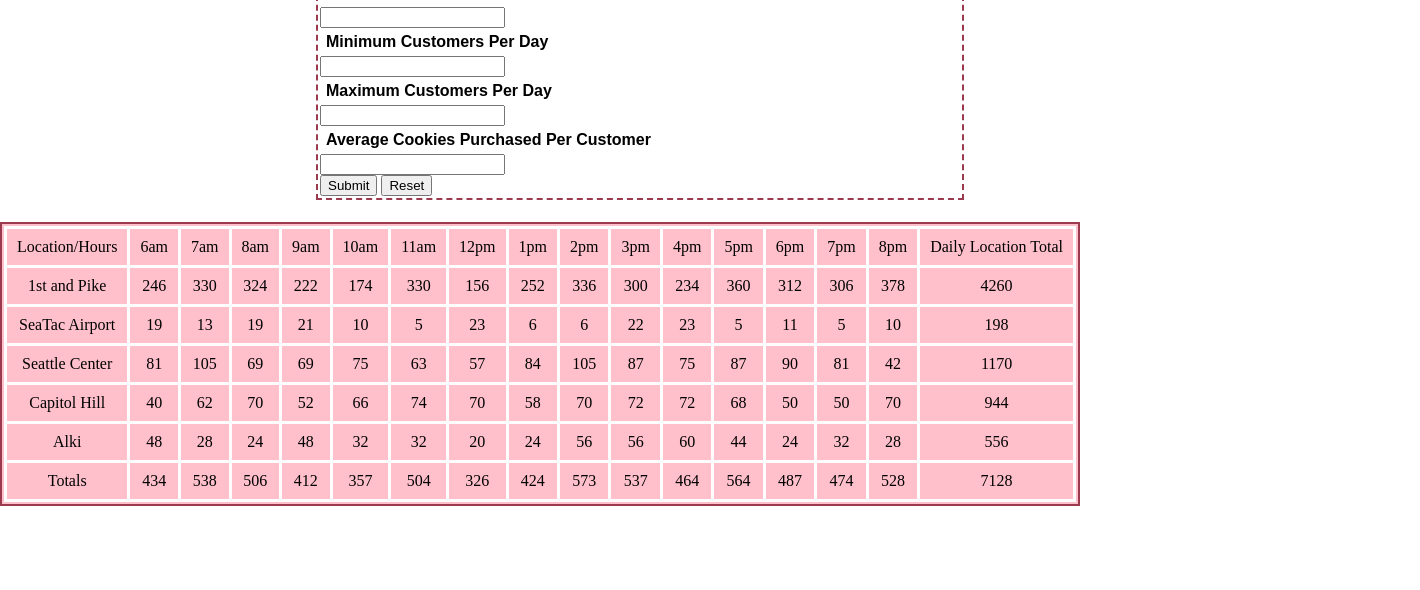
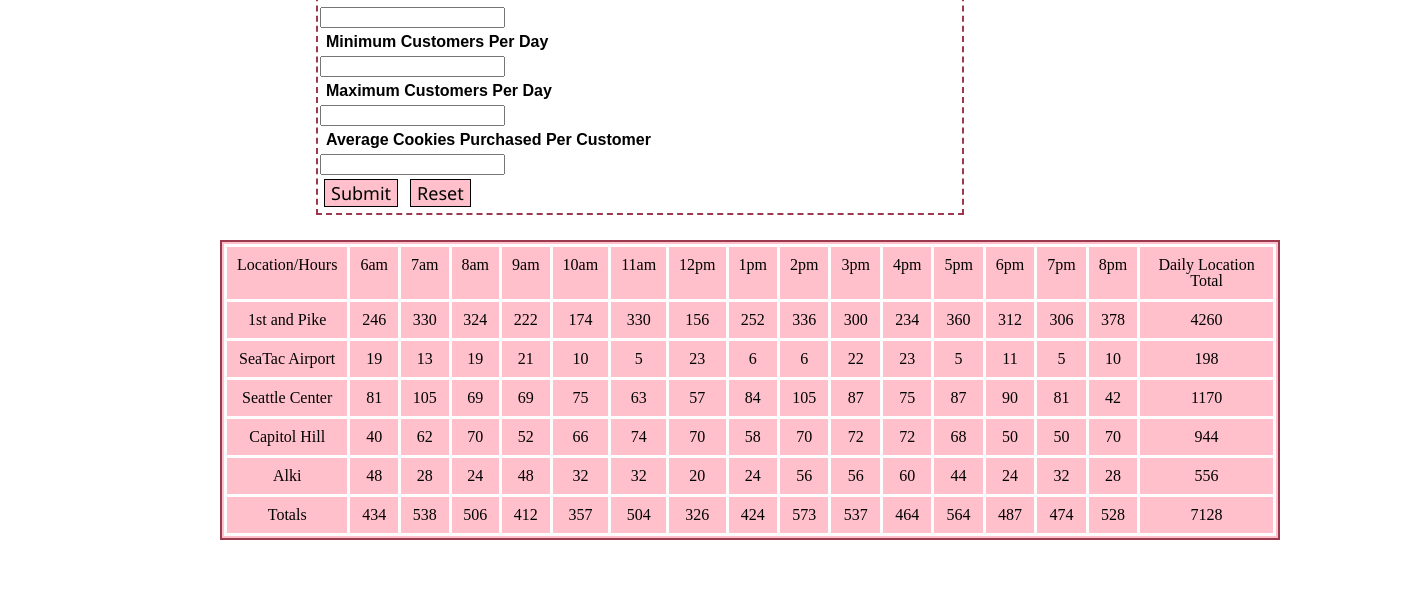
Before and after one commit to breelong7/cookie-stand, a plain HTML site: page sales.html in a window 1280 px wide. Shown: the part 302-892 px from the top of the page, 1420 px wide, since content can reach past the window. Before the commit the page ends 862 px from the top, so only its background shows below. Drawn offline with Linux system fonts and the light colour scheme.

Commit message:
added more styling to all elements on sales.html

```diff
--- a/app.js
+++ b/app.js
@@ -1,6 +1,7 @@
 /* eslint-disable no-console */
 'use strict';
 
+var newStoreFormEl = document.getElementById('store-form');
 var storeTableEl = document.getElementById('store-table');
 var allStores = [];
 var hours = ['6am', '7am', '8am', '9am', '10am', '11am', '12pm', '1pm', '2pm', '3pm', '4pm', '5pm', '6pm', '7pm', '8pm'];
--- a/css/style.css
+++ b/css/style.css
@@ -11,6 +11,7 @@
   font-family: sans-serif;
   display: flex;
   justify-content: left;
+  margin-left: 520px;
 }
 
 #sales-nav li {
@@ -29,14 +30,12 @@
   border: 2px solid #9b394e;
   display: block;
   padding: 2px;
+  margin-top: 25px;
+  margin-bottom: 50px;
+  margin-left: 220px;
 
 }
 
-tbody {
-  margin-top: 2%;
-  margin-bottom: 5%;
-  display:block;
-}
 
 #opening-paragraph {
   border: 4px double black;
@@ -161,3 +160,16 @@ h2 {
   margin: 0 auto;
   width: 50%;
 }
+
+.button {
+  background-color: pink;
+  font-family: 'Segoe UI', Tahoma, Geneva, Verdana, sans-serif;
+  font-size: 18px;
+  border: 1px solid black;
+  margin: 4px;
+}
+
+.button:hover {
+  padding: 3px;
+  border: 3px solid black;
+}
--- a/sales.html
+++ b/sales.html
@@ -32,13 +32,13 @@
           <label>Store Name</label>
           <input id="new-store-name" type="text" name="new store name" required /><br>
           <label>Minimum Customers Per Day</label>
-          <input id="minimum-cust" type="number" name="minimum cust" /><br>
+          <input id="minimum-cust" type="number" name="minimum cust" required /><br>
           <label>Maximum Customers Per Day</label>
-          <input id="maximum-cust" type="number" name="maximum cust" /><br>
+          <input id="maximum-cust" type="number" name="maximum cust" required /><br>
           <label>Average Cookies Purchased Per Customer</label>
-          <input id="avg-cookies-per-cust" type="number" name="avg per cust" /><br>
-          <input type="submit" onclick="alert('Thanks for adding a new store!')" value="Submit">
-          <input type="reset">
+          <input id="avg-cookies-per-cust" type="number" name="avg per cust" required /><br>
+          <input class="button" type="submit" onclick="alert('Thanks for adding a new store!')" value="Submit">
+          <input class="button" type="reset">
 
         </fieldset>
       </form>
```
